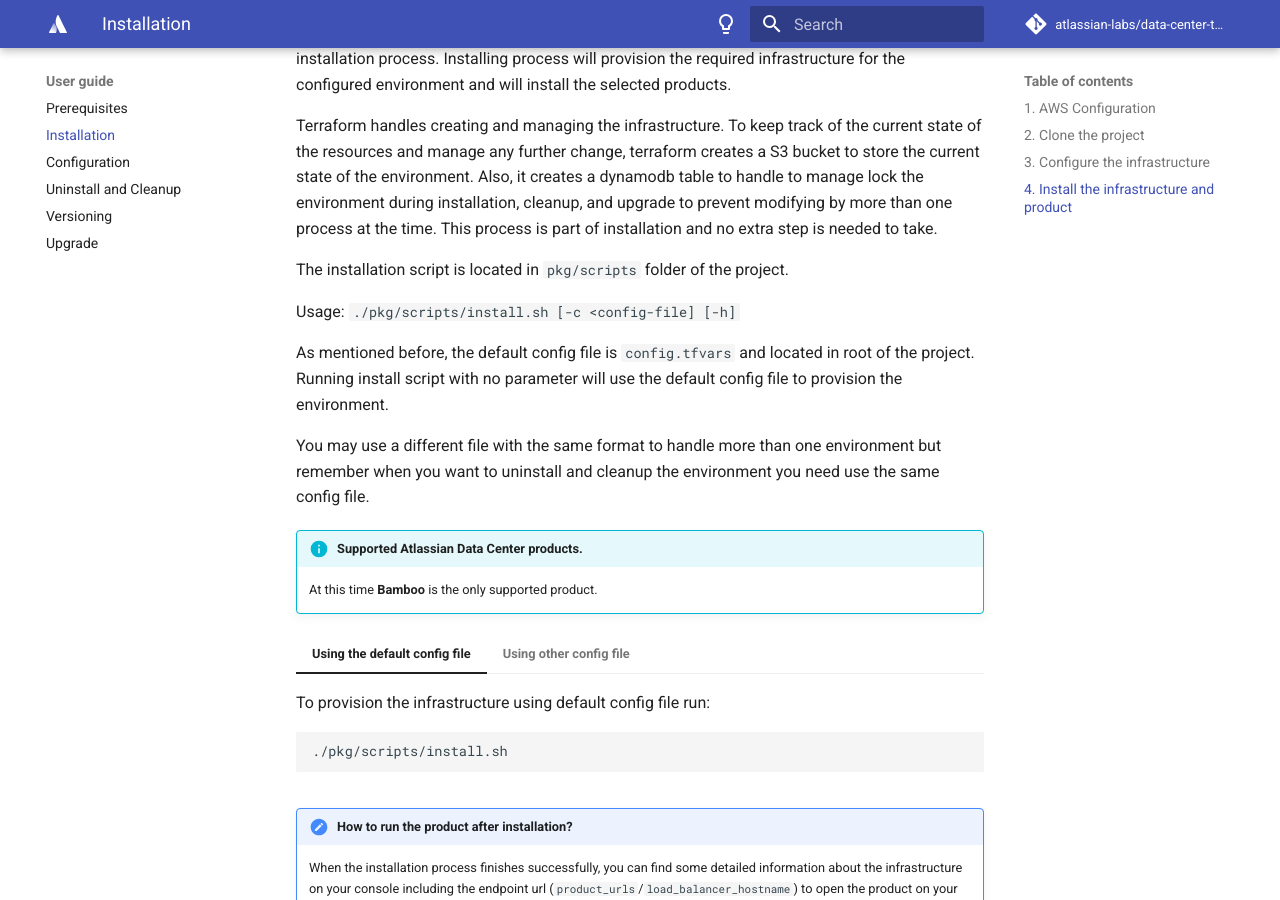
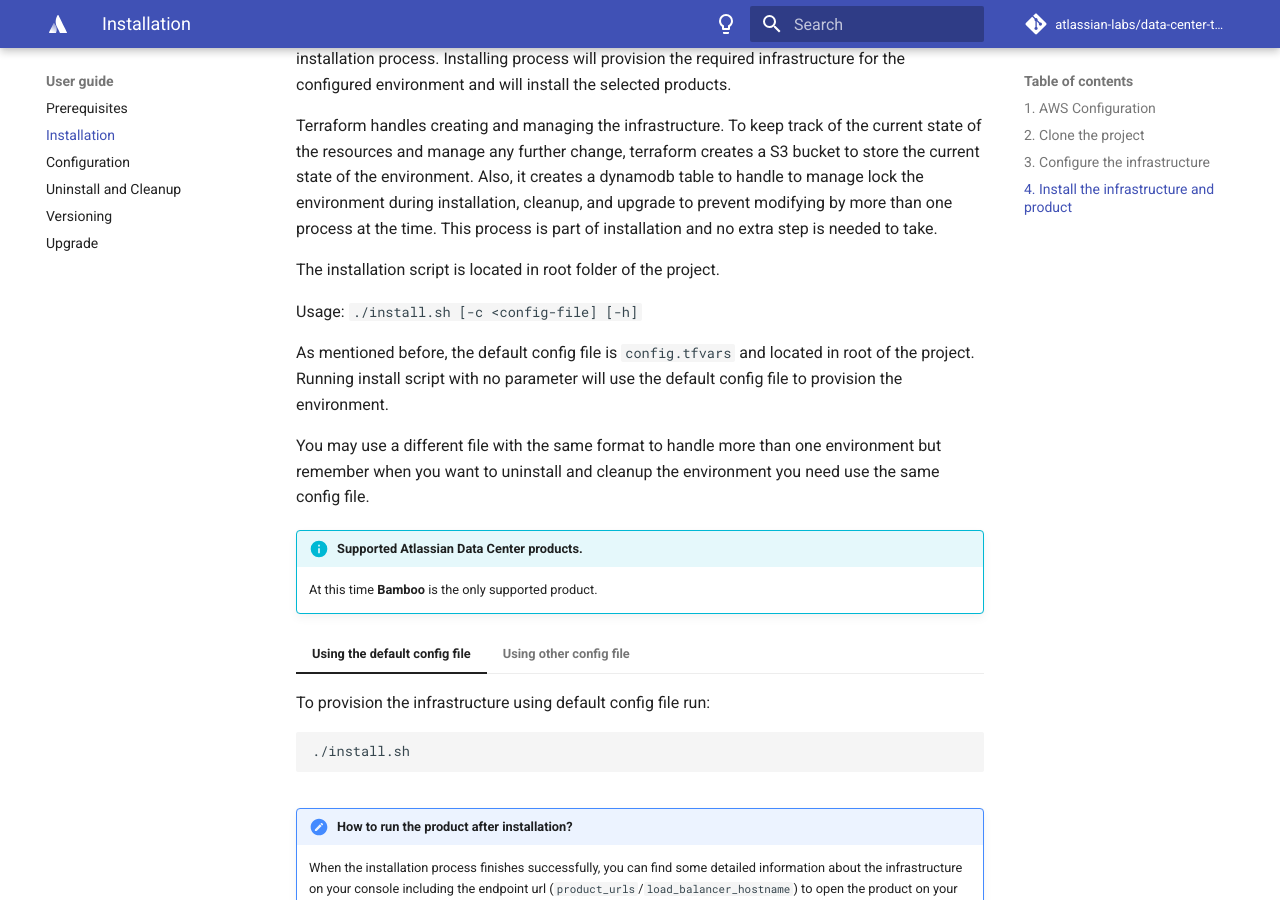
Before and after one commit to atlassian-labs/data-center-terraform, an MkDocs documentation site: the page built from docs/docs/userguide/INSTALLATION.md, in a window 1280 px wide and 900 px high, scrolled down 1286 px. Built offline with MkDocs 1.6.1 and Material for MkDocs 9.7.7, drawn with Linux system fonts in a browser that asks for light colours; comment, search, counter and statistics services are not loaded.

Commit message:
TFKUBE-186: Updated the installation and cleanup documentation

````diff
--- a/docs/docs/userguide/INSTALLATION.md
+++ b/docs/docs/userguide/INSTALLATION.md
@@ -39,9 +39,9 @@
 Also, it creates a dynamodb table to handle to manage lock the environment during installation, cleanup, and upgrade to prevent modifying by more than one process at the time.
 This process is part of installation and no extra step is needed to take.
 
-The installation script is located in `pkg/scripts` folder of the project.
+The installation script is located in root folder of the project.
 
-Usage:  `./pkg/scripts/install.sh [-c <config-file] [-h]`
+Usage:  `./install.sh [-c <config-file] [-h]`
 
 As mentioned before, the default config file is `config.tfvars` and located in root of the project.
 Running install script with no parameter will use the default config file to provision the environment.
@@ -56,7 +56,7 @@
 
     To provision the infrastructure using default config file run:
         ```shell
-        ./pkg/scripts/install.sh
+        ./install.sh
         ```
 
 === "Using other config file"
@@ -64,7 +64,7 @@
     If you need to use a different config file other than the defualt one then first create and configure your config file and then run:
 
     ``` shell
-    ./pkg/scripts/install.sh -c <your-config_file>
+    ./install.sh -c <your-config_file>
     ```
 
 !!! help "How to run the product after installation?"
````
Also changed, not shown: docs/docs/userguide/CLEANUP.md (+4 -4 lines).
